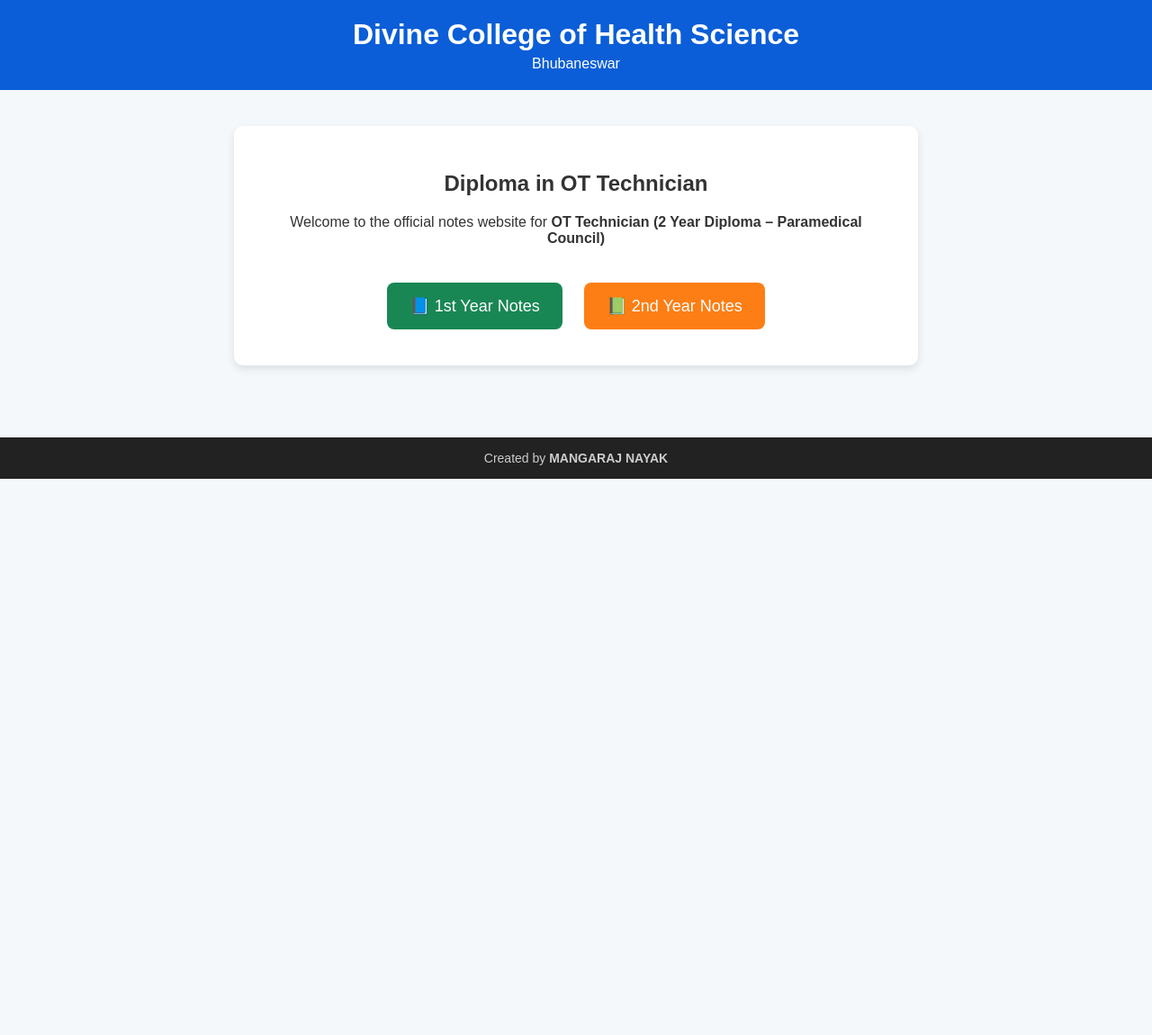
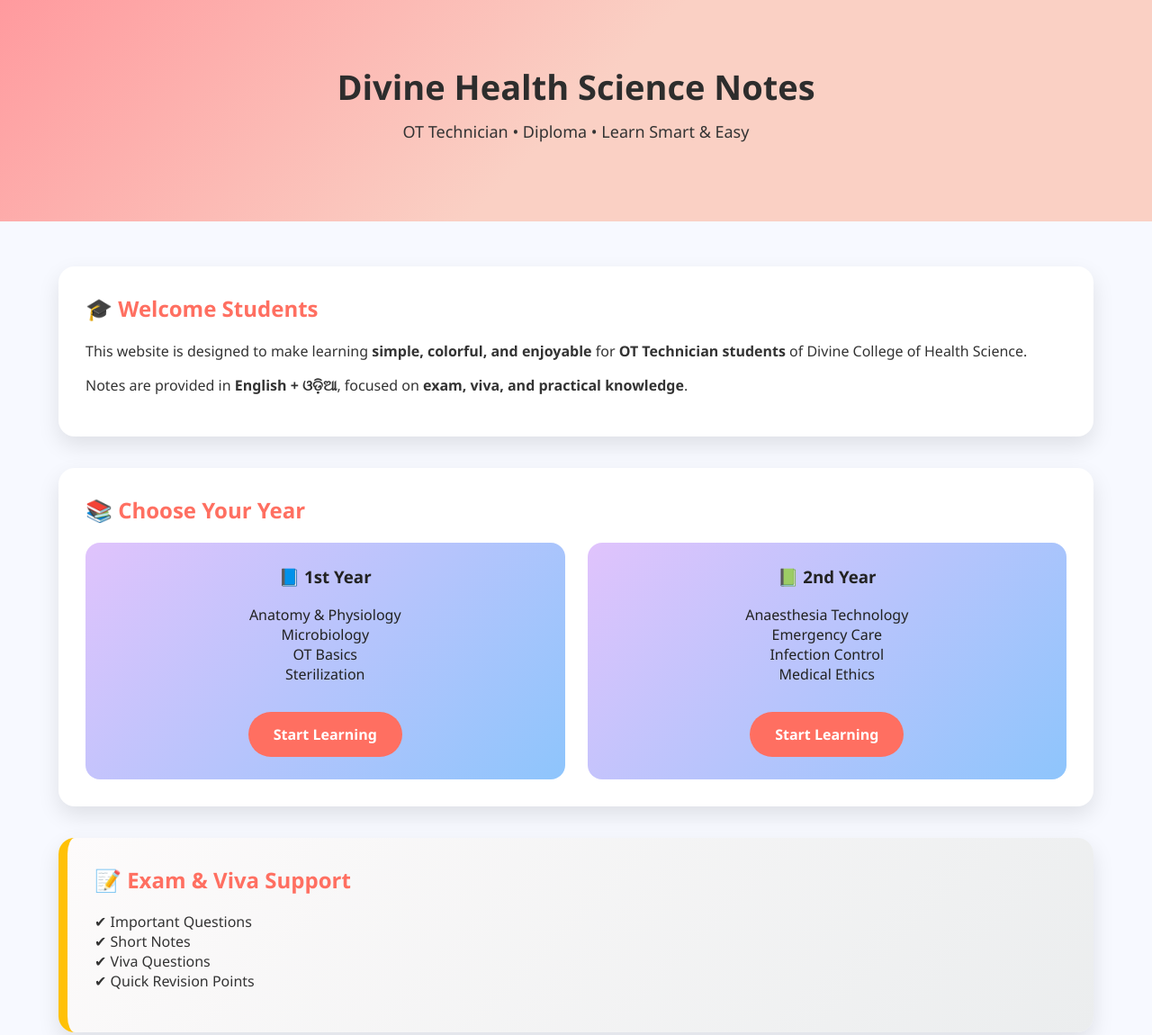
Before and after one commit to mangaraj6/divine-health-science-notes, a plain HTML site: page index.html in a window 1280 px wide. Shown: the top 1150 px of the page at 90% size. Before the commit the page ends 800 px from the top, so only its background shows below. Drawn offline with Linux system fonts and the light colour scheme.

Commit message:
Update index.html

```diff
--- a/index.html
+++ b/index.html
@@ -1,88 +1,178 @@
-
 <!DOCTYPE html>
 <html lang="en">
 <head>
 <meta charset="UTF-8">
-  <title>Divine College of Health Science</title>
+<title>Divine Health Science Notes</title>
+<meta name="viewport" content="width=device-width, initial-scale=1.0">
+
 <style>
-    body {
-      margin: 0;
-      font-family: Arial, sans-serif;
-      background: #f4f8fb;
-      color: #333;
-      text-align: center;
+body{
+  margin:0;
+  font-family:"Segoe UI", Arial, sans-serif;
+  background:#f7f9ff;
+  color:#333;
 }
-    header {
-      background: #0b5ed7;
-      color: white;
-      padding: 20px;
+
+/* HERO */
+.hero{
+  background: linear-gradient(135deg,#ff9a9e,#fad0c4,#fad0c4);
+  padding:70px 20px;
+  text-align:center;
 }
-    header h1 {
-      margin: 0;
+
+.hero h1{
+  font-size:38px;
+  margin:0;
+  color:#2d2d2d;
 }
-    header p {
-      margin: 5px 0 0;
+
+.hero p{
+  font-size:18px;
+  margin-top:12px;
 }
-    .container {
-      padding: 40px 20px;
+
+/* SECTION */
+.section{
+  max-width:1150px;
+  margin:auto;
+  padding:50px 20px;
 }
-    .card {
-      background: white;
-      max-width: 700px;
-      margin: auto;
-      padding: 30px;
-      border-radius: 10px;
-      box-shadow: 0 4px 10px rgba(0,0,0,0.1);
+
+/* CARD */
+.card{
+  background:white;
+  border-radius:18px;
+  padding:30px;
+  margin-bottom:35px;
+  box-shadow:0 10px 25px rgba(0,0,0,0.1);
 }
-    .buttons {
-      margin-top: 30px;
+
+.card h2{
+  margin-top:0;
+  color:#ff6f61;
 }
-    .buttons a {
-      display: inline-block;
-      margin: 10px;
-      padding: 15px 25px;
-      text-decoration: none;
-      color: white;
-      background: #198754;
-      border-radius: 8px;
-      font-size: 18px;
+
+/* GRID */
+.grid{
+  display:grid;
+  grid-template-columns:repeat(auto-fit,minmax(240px,1fr));
+  gap:25px;
 }
-    .buttons a.second {
-      background: #fd7e14;
+
+/* SUBJECT BOX */
+.subject{
+  background: linear-gradient(135deg,#e0c3fc,#8ec5fc);
+  border-radius:16px;
+  padding:25px;
+  text-align:center;
+  color:#222;
+  transition:transform 0.3s, box-shadow 0.3s;
 }
-    footer {
-      margin-top: 40px;
-      background: #222;
-      color: #ccc;
-      padding: 15px;
-      font-size: 14px;
+
+.subject:hover{
+  transform:translateY(-8px);
+  box-shadow:0 12px 25px rgba(0,0,0,0.2);
+}
+
+.subject h3{
+  margin-top:0;
+}
+
+/* BUTTON */
+.btn{
+  display:inline-block;
+  margin-top:15px;
+  background:#ff6f61;
+  color:white;
+  padding:14px 28px;
+  border-radius:30px;
+  text-decoration:none;
+  font-weight:bold;
+}
+
+/* EXAM BOX */
+.exam{
+  background: linear-gradient(135deg,#fdfbfb,#ebedee);
+  border-left:10px solid #ffc107;
+}
+
+/* FOOTER */
+footer{
+  background:#212529;
+  color:#ccc;
+  text-align:center;
+  padding:20px;
+  font-size:14px;
 }
 </style>
 </head>
+
 <body>
 
-<header>
-  <h1>Divine College of Health Science</h1>
-  <p>Bhubaneswar</p>
-</header>
+<!-- HERO -->
+<section class="hero">
+  <h1>Divine Health Science Notes</h1>
+  <p>OT Technician • Diploma • Learn Smart & Easy</p>
+</section>
 
-<div class="container">
+<!-- ABOUT -->
+<section class="section">
   <div class="card">
-    <h2>Diploma in OT Technician</h2>
+    <h2>🎓 Welcome Students</h2>
     <p>
-      Welcome to the official notes website for
-      <b>OT Technician (2 Year Diploma – Paramedical Council)</b>
+      This website is designed to make learning <b>simple, colorful, and enjoyable</b>
+      for <b>OT Technician students</b> of Divine College of Health Science.
     </p>
+    <p>
+      Notes are provided in <b>English + ଓଡ଼ିଆ</b>,
+      focused on <b>exam, viva, and practical knowledge</b>.
+    </p>
+  </div>
 
-    <div class="buttons">
-      <a href="first-year.html">📘 1st Year Notes</a>
-      <a href="second-year.html" class="second">📗 2nd Year Notes</a>
+  <!-- YEARS -->
+  <div class="card">
+    <h2>📚 Choose Your Year</h2>
+
+    <div class="grid">
+      <div class="subject">
+        <h3>📘 1st Year</h3>
+        <p>
+          Anatomy & Physiology<br>
+          Microbiology<br>
+          OT Basics<br>
+          Sterilization
+        </p>
+        <a class="btn" href="first-year.html">Start Learning</a>
+      </div>
+
+      <div class="subject">
+        <h3>📗 2nd Year</h3>
+        <p>
+          Anaesthesia Technology<br>
+          Emergency Care<br>
+          Infection Control<br>
+          Medical Ethics
+        </p>
+        <a class="btn" href="second-year.html">Start Learning</a>
       </div>
     </div>
   </div>
 
+  <!-- EXAM -->
+  <div class="card exam">
+    <h2>📝 Exam & Viva Support</h2>
+    <p>
+      ✔ Important Questions<br>
+      ✔ Short Notes<br>
+      ✔ Viva Questions<br>
+      ✔ Quick Revision Points
+    </p>
+  </div>
+
+</section>
+
 <footer>
-  Created by <b>MANGARAJ NAYAK</b>
+  Created by <b>MANGARAJ NAYAK</b> | Divine Health Science Notes
 </footer>
 
 </body>
```
Lines whose indentation alone changed are shown as unchanged.
